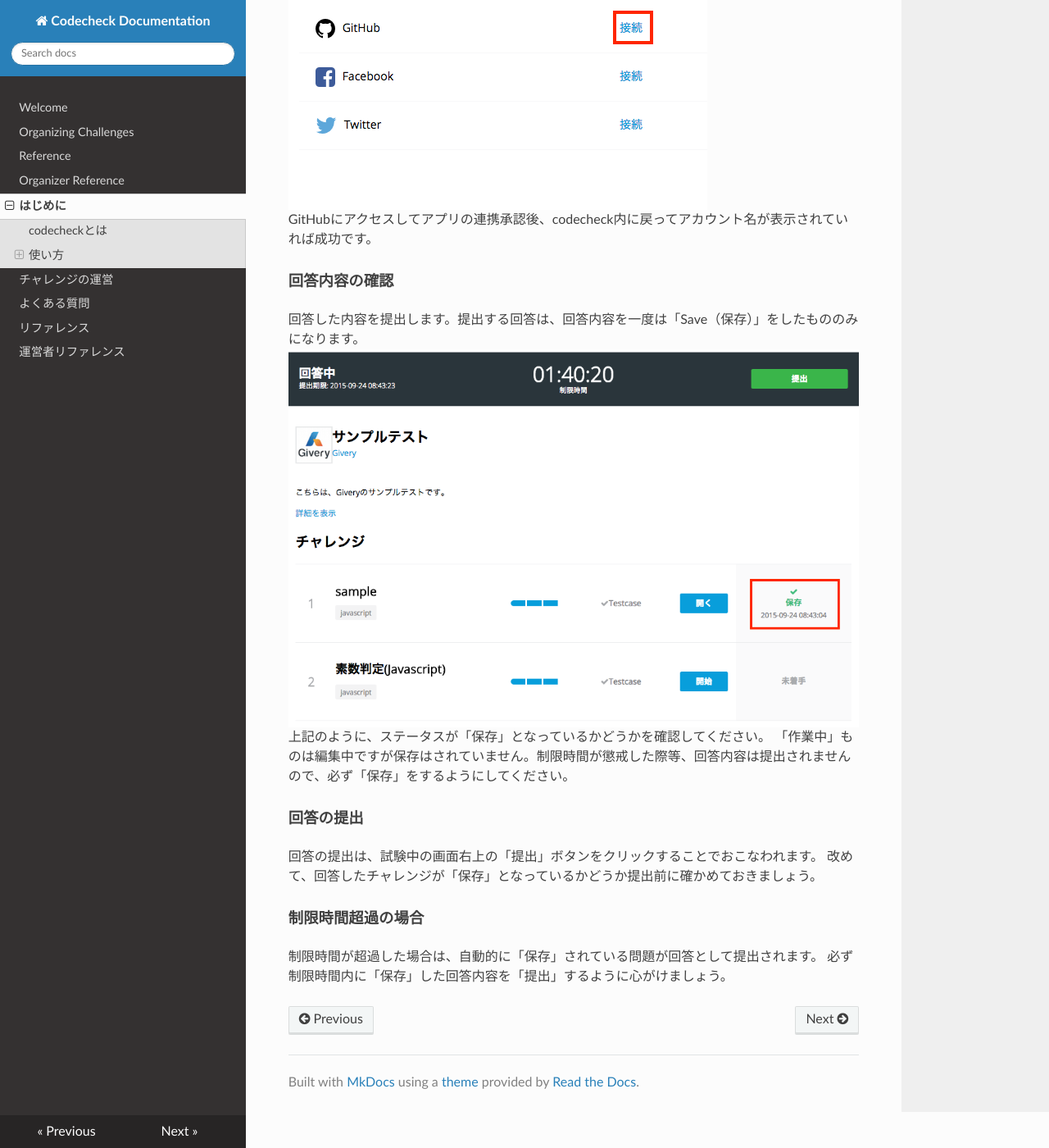
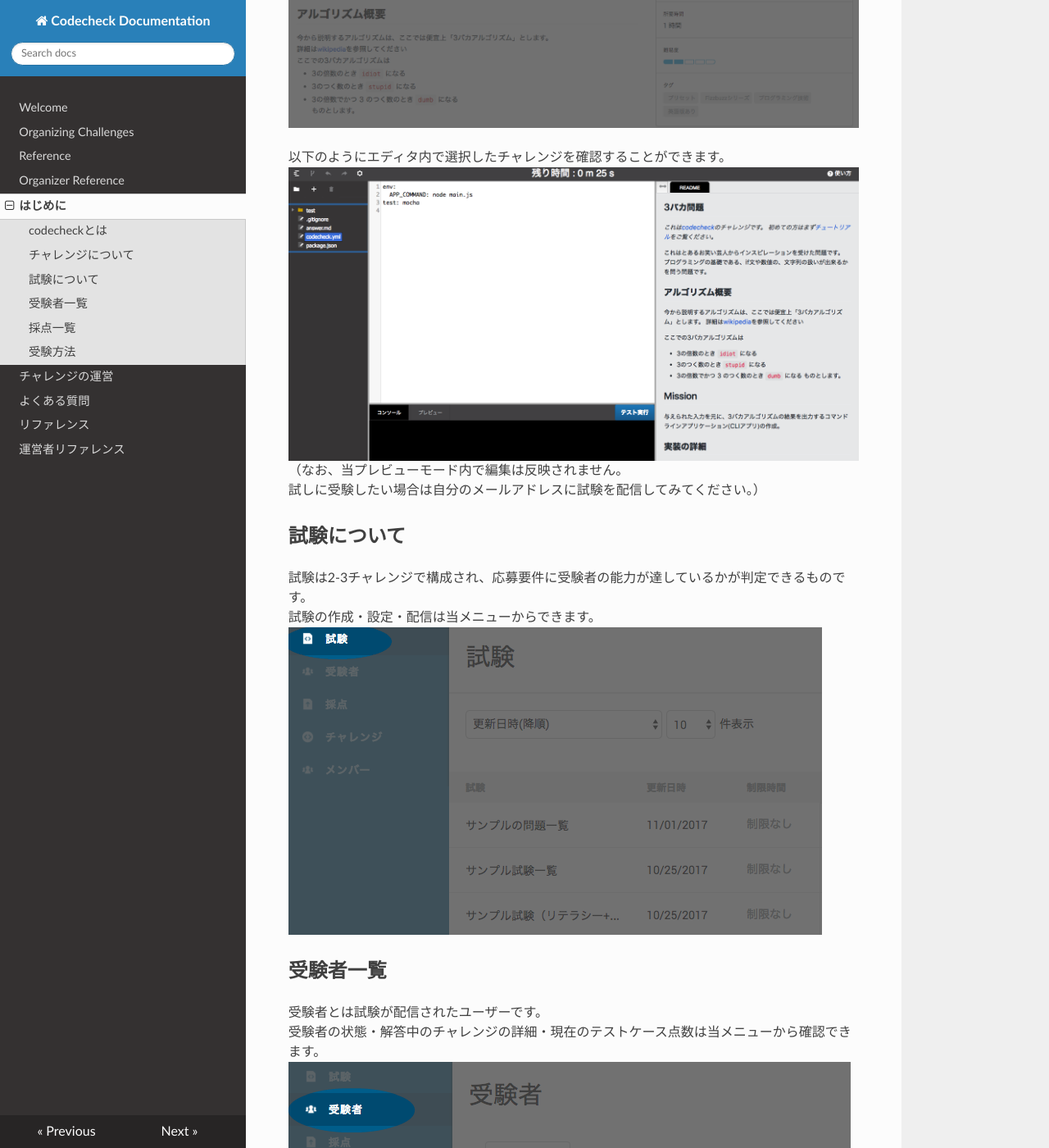
Before and after one commit to code-check/org-docs, an MkDocs documentation site: the page built from source/ja/index.md, in a window 1280 px wide and 1400 px high, scrolled down 1798 px. Shown: the whole window at 82% size. Built offline with MkDocs 1.6.1, drawn with Linux system fonts in a browser that asks for light colours; nearby versions of some CDN libraries; old or Windows-style settings are respelled for this version of MkDocs; some of the changed text lies outside the part shown.

Commit message:
feat: add basic menu introduction and detailed challenge browsing details

```diff
--- a/source/ja/index.md
+++ b/source/ja/index.md
@@ -1,43 +1,45 @@
 # codecheckドキュメンテーション
-codecheckのドキュメンテーションにようこそ！
+codecheckの組織向けドキュメンテーションにようこそ！
 
 ## codecheckとは
 
 codecheckとは、実践的なプログラミング問題をオンラインエディタやGitHubと連携して問題を回答するプログラミング試験サービスです。
 
-## 使い方
+## チャレンジについて
 
-- まずは[ユーザー登録](https://app.code-check.io/auth/signup)をしてください
-- 次に、[サンプル問題](https://app.code-check.io/orgs/codecheck/challenges/77)を解答してみてください。
+チャレンジは試験の設問として使われる、1-2時間程度で解ける、受験者の特定の能力を判定する問題です。
+チャレンジの閲覧・インポート・設定の変更は当メニューからできます。
+![チャレンジメニュー](images/challenge_menu_hl.png)
 
-![start_challenge_web_editor](images/start_challenge_web_editor.gif)
+任意のチャレンジの名前をクリックしてチャレンジの問題文・難易度・所要事項等を確認することができます。
+![チャレンジをクリック](images/click_challenge_hl.png)
 
----
+以下の通り説明文が表示されます。
+右上のプレビューボタンをクリックすると、受験者が実際に受験した際に利用するエディタ画面を確認することができます。
+![プレビューボタン](images/preview_button_hl.png)
 
-#### 言語設定の変更
-言語設定の変更は設定内のアカウントセッティングから行うことが出来ます。
-プルダウンを日本語に切り替えて「セット」ボタンをクリックすると設定が反映されます。
+以下のようにエディタ内で選択したチャレンジを確認することができます。
+![エディター画面](images/editor_interface_sm.png)
+（なお、当プレビューモード内で編集は反映されません。
+試しに受験したい場合は自分のメールアドレスに試験を配信してみてください。）
 
-![s2](images/s2.png)
+<!-- challenge -> challenge details -> create exam -> deliver exam -> see results -->
 
-#### ソーシャルアカウント（GitHubアカウント）の追加
-codecheckは、GitHubを活用してチャレンジを回答することが出来ます。
-しかし、その場合は、お持ちのGitHubアカウントを連携する必要があります。
-設定->ソーシャル設定
-に移動して以下の接続というリンクをクリックしてください。
-![s14](images/s14.png)
-GitHubにアクセスしてアプリの連携承認後、codecheck内に戻ってアカウント名が表示されていれば成功です。
+## 試験について
+試験は2-3チャレンジで構成され、応募要件に受験者の能力が達しているかが判定できるものです。
+試験の作成・設定・配信は当メニューからできます。
+![試験メニュー](images/exam_menu_hl.png)
 
-#### 回答内容の確認
-回答した内容を提出します。提出する回答は、回答内容を一度は「Save（保存）」をしたもののみになります。
-![s8](images/s8.png)
-上記のように、ステータスが「保存」となっているかどうかを確認してください。
-「作業中」ものは編集中ですが保存はされていません。制限時間が懲戒した際等、回答内容は提出されませんので、必ず「保存」をするようにしてください。
+## 受験者一覧
+受験者とは試験が配信されたユーザーです。
+受験者の状態・解答中のチャレンジの詳細・現在のテストケース点数は当メニューから確認できます。
+![受験者メニュー](images/applicants_menu_hl.png)
 
-#### 回答の提出
-回答の提出は、試験中の画面右上の「提出」ボタンをクリックすることでおこなわれます。
-改めて、回答したチャレンジが「保存」となっているかどうか提出前に確かめておきましょう。
+## 採点一覧
+「採点」には受験者が提出した試験が表示されます。
+最終的な解答時間・テストケース点数等の提出済試験の詳細は当メニューから確認できます。
+![採点メニュー](images/submissions_menu_hl.png)
 
-#### 制限時間超過の場合
-制限時間が超過した場合は、自動的に「保存」されている問題が回答として提出されます。
-必ず制限時間内に「保存」した回答内容を「提出」するように心がけましょう。
+## 受験方法
+
+受験方法については、[受験者向けのチュートリアル](https://code-check.github.io/docs/ja/get_started/)をご覧ください。
```
Also changed, not shown: README.md (+4 -4 lines), source/ja/images/applicants_menu_hl.png (added), source/ja/images/challenge_menu.png (added), source/ja/images/challenge_menu_hl.png (added), source/ja/images/click_challenge_hl.png (added), source/ja/images/editor_interface.png (added), source/ja/images/editor_interface_sm.png (added), source/ja/images/exam_menu_hl.png (added), source/ja/images/preview_button_hl.png (added), source/ja/images/submissions_menu_hl.png (added).
